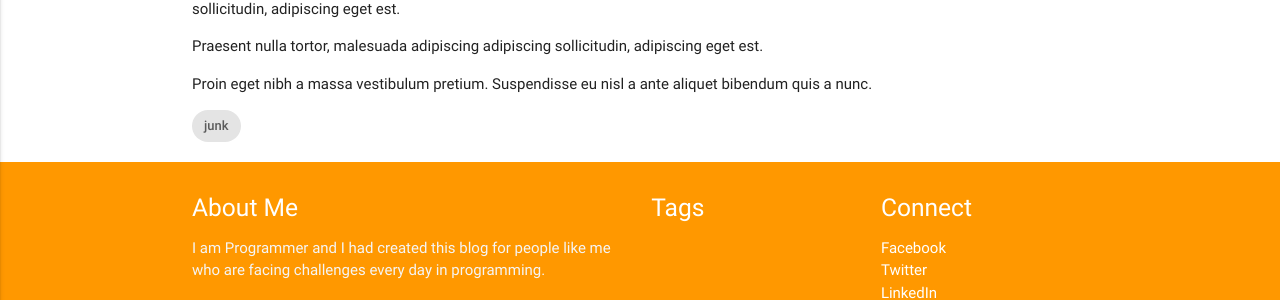
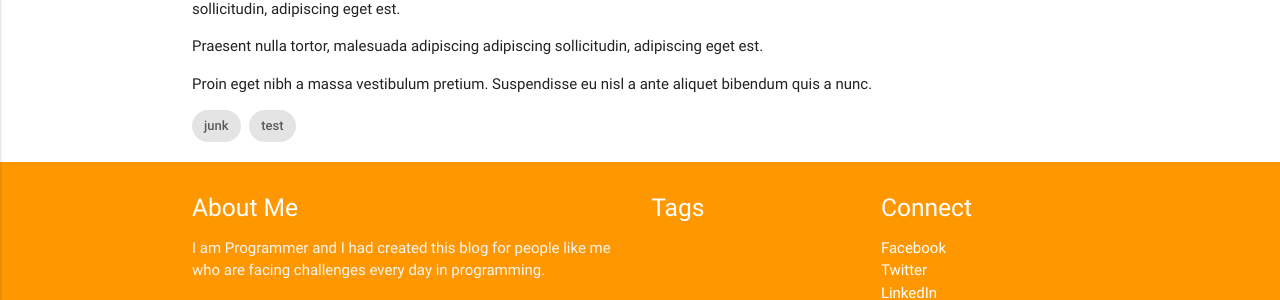
Before and after one commit to smitshah81/phpbees.com, a Jekyll site: the page built from _posts/2016-05-20-this-post-demonstrates-post-content-styles.md, in a window 1280 px wide and 900 px high, scrolled down 1811 px. Shown: the part 511-811 px from the top of the window. Built offline with Jekyll 4.4.1, drawn with Linux system fonts in a browser that asks for light colours; comment, search, counter and statistics services are not loaded.

Commit message:
Updated This Post Demonstrates Post Content Styles

```diff
--- a/_posts/2016-05-20-this-post-demonstrates-post-content-styles.md
+++ b/_posts/2016-05-20-this-post-demonstrates-post-content-styles.md
@@ -1,11 +1,12 @@
 ---
 title: This post demonstrates post content styles
-date: 2016-05-20 00:00:00 Z
+date: 2016-05-20 05:30:00 +05:30
 categories:
 - junk
-layout: post
+- test
 author: Bart Simpson
 meta: Springfield
+layout: post
 ---
 
 Lorem ipsum dolor sit amet, consectetur adipiscing elit. Fusce bibendum neque eget nunc mattis eu sollicitudin enim tincidunt. Vestibulum lacus tortor, ultricies id dignissim ac, bibendum in velit.
```
